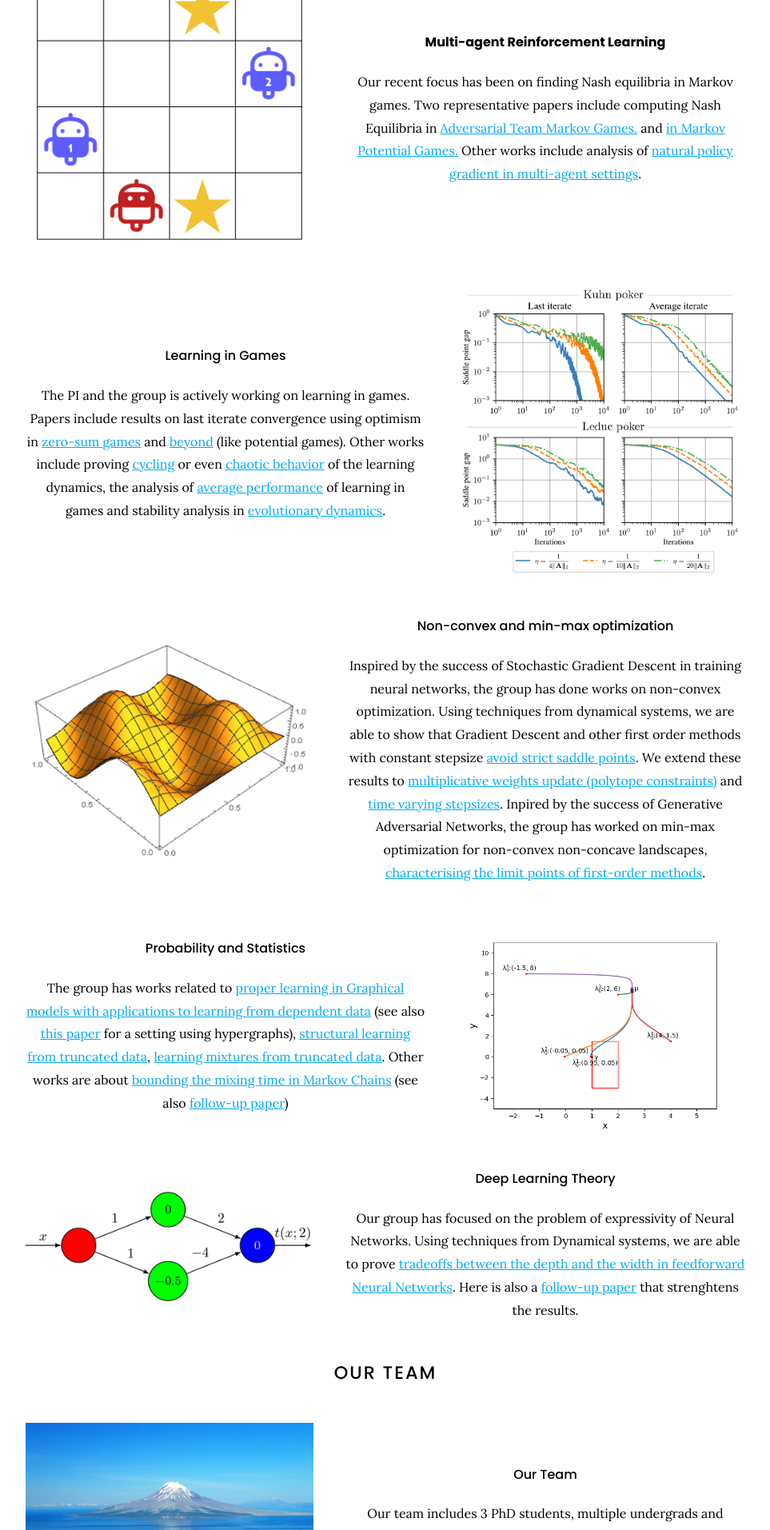
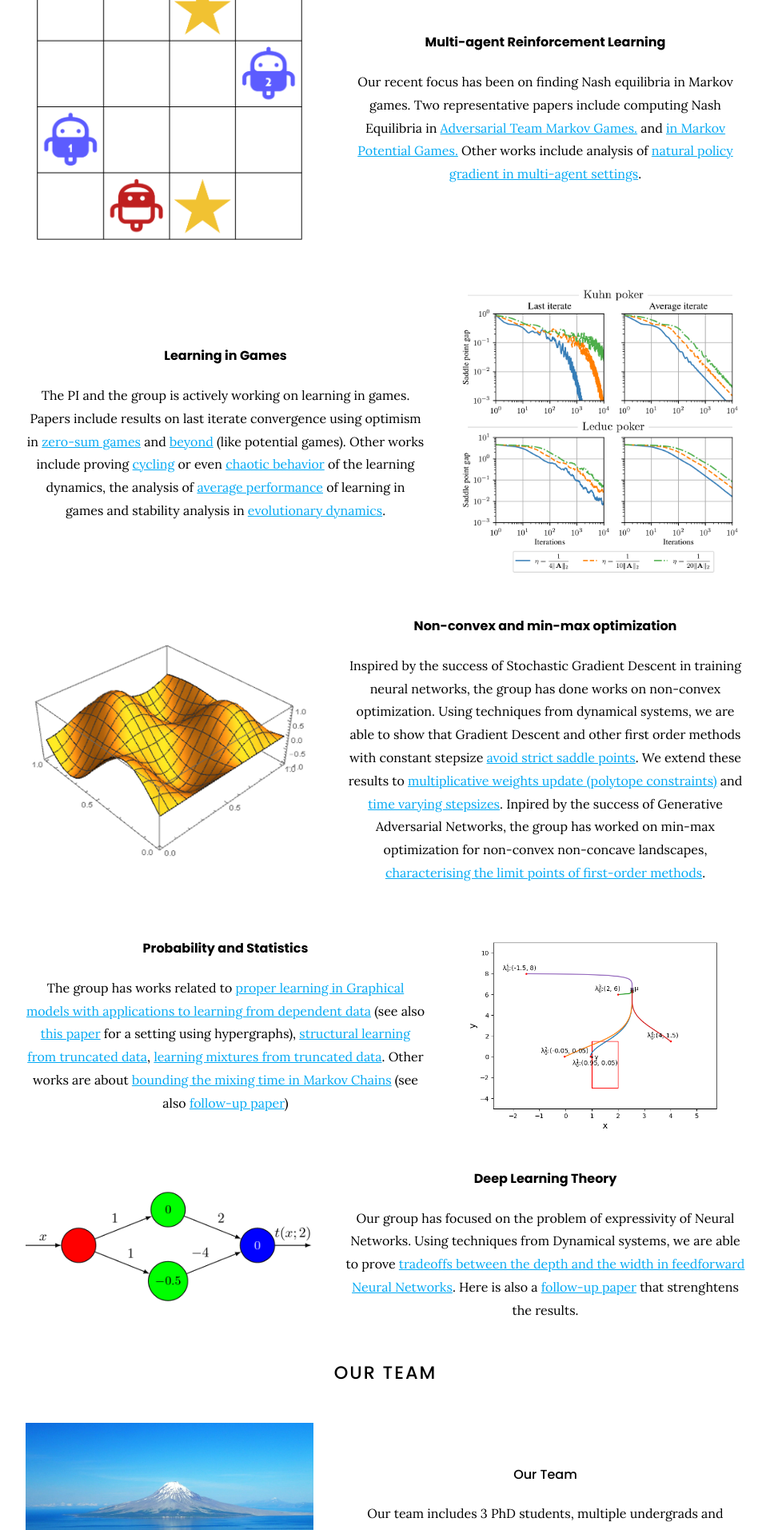
Before and after one commit to goallabuci/goallabuci.github.io, a Jekyll site: the page built from index.md, in a window 1280 px wide. Shown: the part 498-2411 px from the top of the page at 80% size, without its empty margins (158-1121 px from the left). Built offline with Jekyll 4.4.1, drawn with Linux system fonts in a browser that asks for light colours.

```diff
--- a/index.md
+++ b/index.md
@@ -25,7 +25,7 @@ The PI and the group is actively working on learning in games. Papers include re
 {%
   include feature.html
   image="images/lastiterate.png"
-  title="Learning in Games"
+  title="<strong>Learning in Games</strong>"
   flip=true
   text=text
 %}
@@ -37,7 +37,7 @@ Inspired by the success of Stochastic Gradient Descent in training neural networ
 {%
   include feature.html
   image="images/nonconvex.png"
-  title="Non-convex and min-max optimization"
+  title="<strong>Non-convex and min-max optimization</strong>"
   text=text
 %}
 {% capture text %}
@@ -47,7 +47,7 @@ The group has works related to [proper learning in Graphical models with applica
 {%
   include feature.html
   image="images/trajectories.png"
-  title="Probability and Statistics"
+  title="<strong>Probability and Statistics</strong>"
   flip=true
   text=text
 %}
@@ -59,7 +59,7 @@ Our group has focused on the problem of expressivity of Neural Networks. Using t
 {%
   include feature.html
   image="images/neuralmap.png"
-  title="Deep Learning Theory"
+  title="<strong>Deep Learning Theory</strong>"
   text=text
 %}
 # Our TEAM
```
